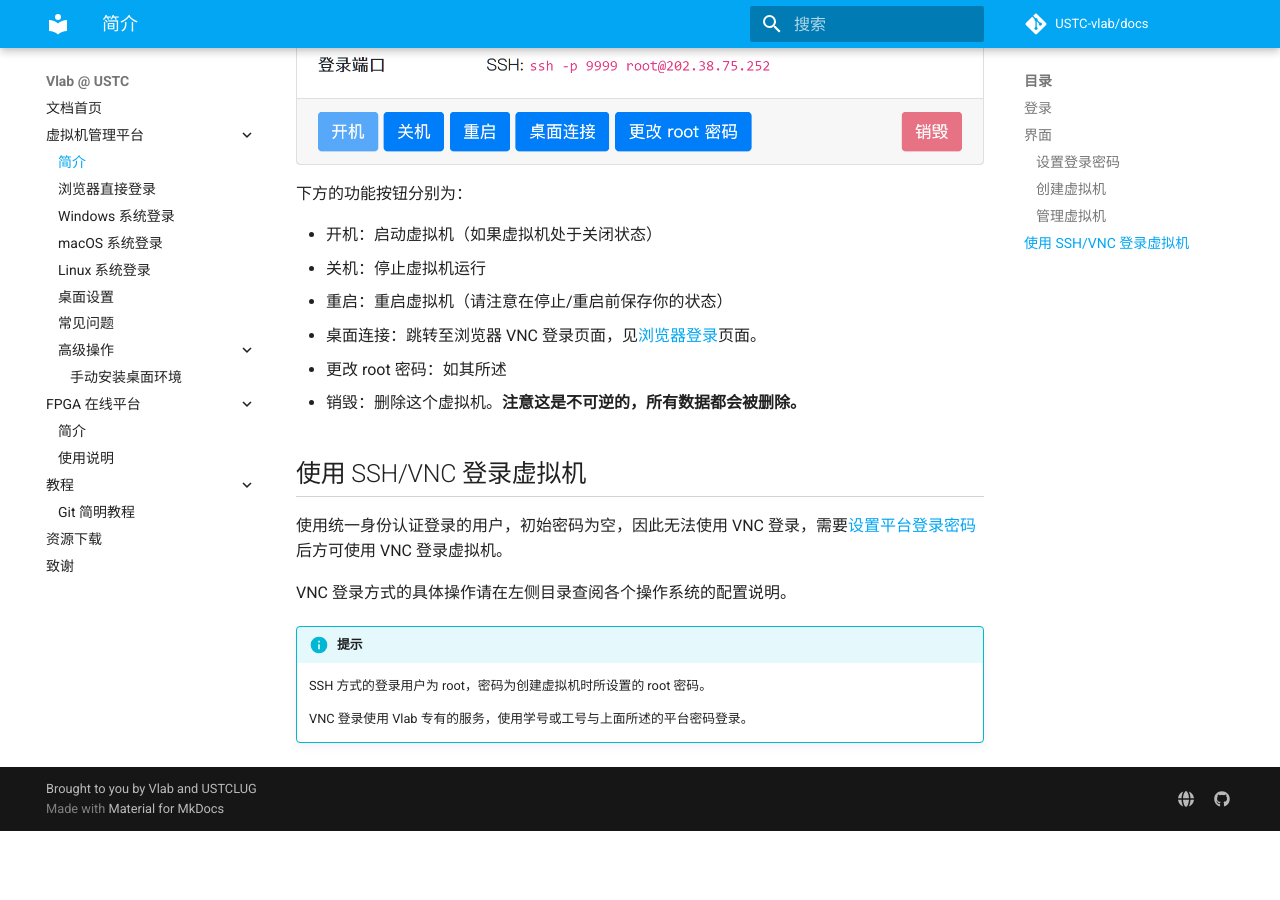
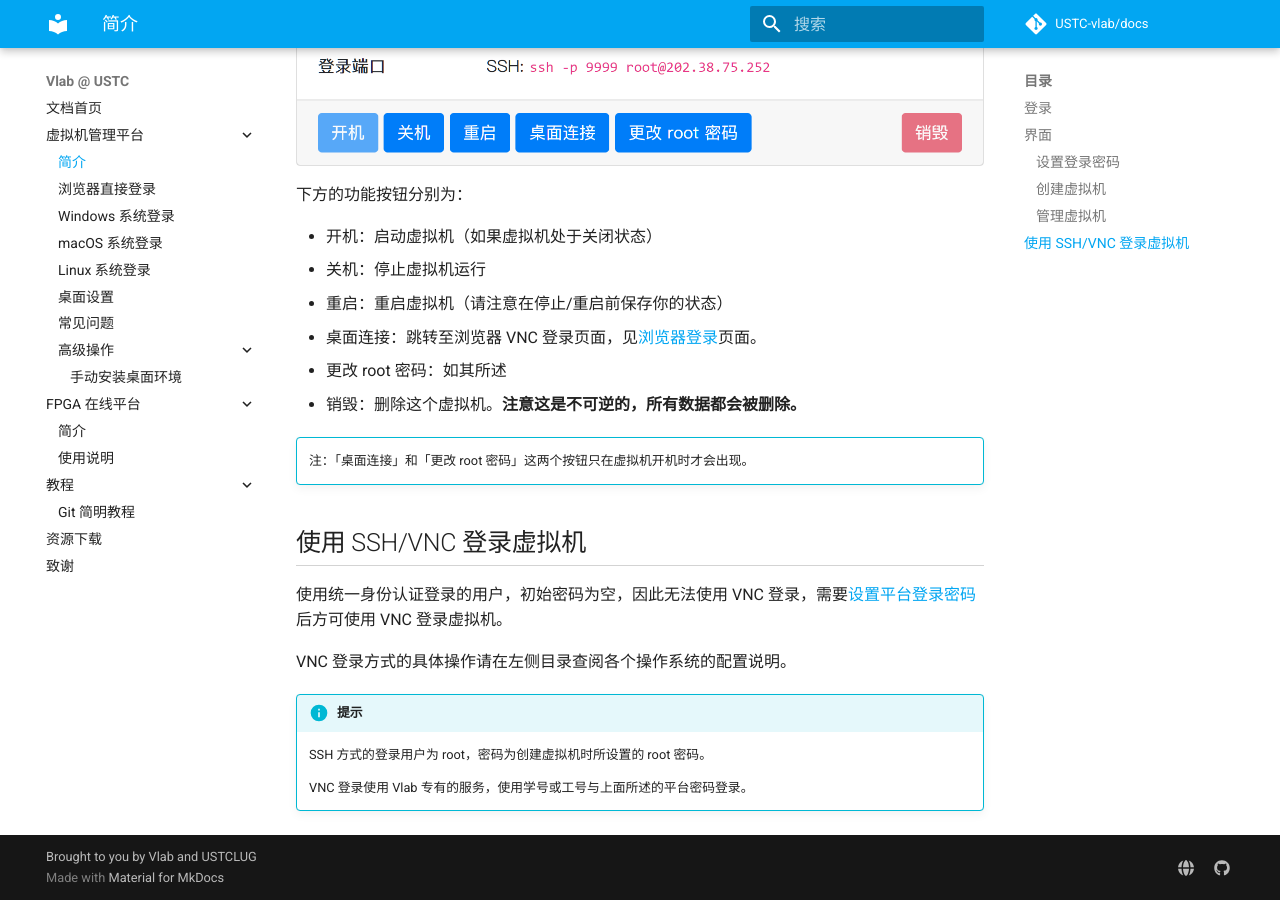
Before and after one commit to USTC-vlab/docs, an MkDocs documentation site: the page built from docs/vm/index.md, in a window 1280 px wide and 900 px high, scrolled down 1927 px. Built offline with MkDocs 1.6.1 and Material for MkDocs 9.7.7, drawn with Linux system fonts in a browser that asks for light colours; comment, search, counter and statistics services are not loaded; before the commit the page ends 2758 px from its top, so only the background shows below that.

Commit message:
Note on button availability

```diff
--- a/docs/vm/index.md
+++ b/docs/vm/index.md
@@ -37,9 +37,9 @@
 
 - 为了保证安全，您输入的 root 密码需要大于等于 8 位，不能为纯数字，且不能为极其常见的密码。
 
-!!! warning "注意"
+    !!! warning "注意"
 
-    请牢记 root 密码，否则将无法登录虚拟机。
+        请牢记 root 密码，否则将无法登录虚拟机。
 
 点击「创建」创建虚拟机，稍等片刻即可。
 
@@ -56,6 +56,10 @@
 - 更改 root 密码：如其所述
 - 销毁：删除这个虚拟机。**注意这是不可逆的，所有数据都会被删除。**
 
+!!! info ""
+
+    注：「桌面连接」和「更改 root 密码」这两个按钮只在虚拟机开机时才会出现。
+
 ## 使用 SSH/VNC 登录虚拟机 {#login-vm}
 
 使用统一身份认证登录的用户，初始密码为空，因此无法使用 VNC 登录，需要[设置平台登录密码](#change-password)后方可使用 VNC 登录虚拟机。
```
